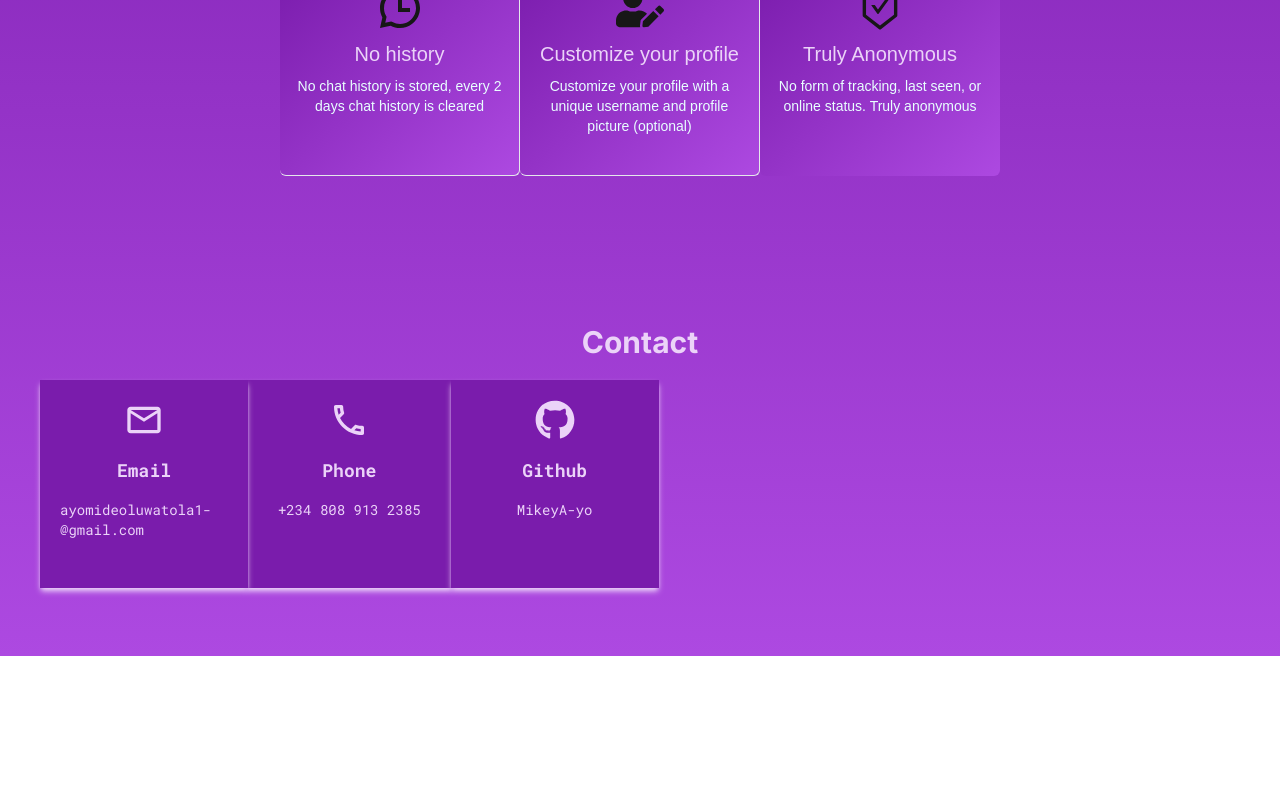
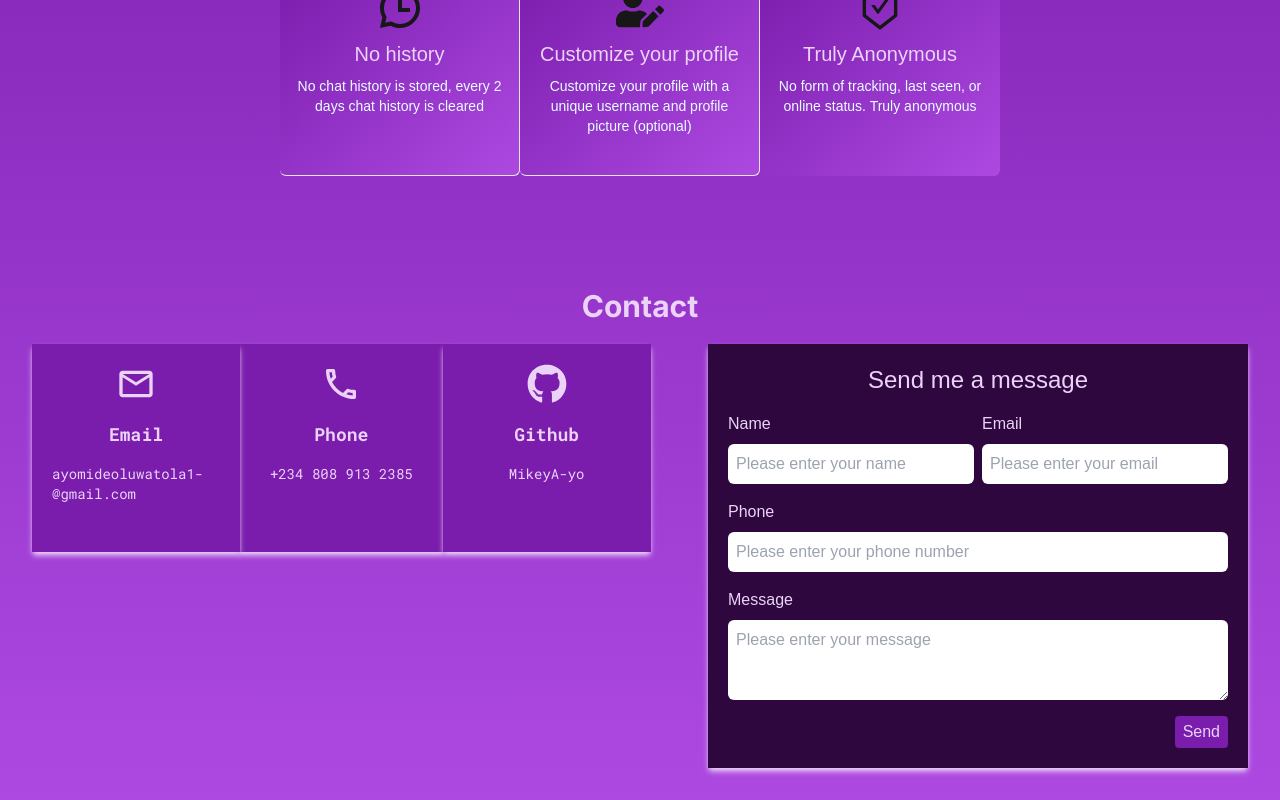
Before and after one commit to MikeyA-yo/anonyline, a Next.js app: page / in a window 1280 px wide. Shown: the part 1572-2372 px from the top of the page. Before the commit the page ends 2228 px from the top, so only its background shows below. Built offline with nearby package versions, Linux system fonts and the light colour scheme.

Commit message:
UI done, time to write the backend, but taking a break first

```diff
--- a/components/contact.tsx
+++ b/components/contact.tsx
@@ -9,12 +9,12 @@ const robMono = Roboto_Mono({weight:["400", "700"], subsets:["latin"]});
 export default function Contact(){
     return (
         <>
-          <div className="min-h-[50vh] flex flex-col text-[#EBD3F8] items-center justify-center p-10 gap-5" id="contact">
+          <div className="min-h-[50vh] flex flex-col text-[#EBD3F8] items-center justify-center p-8 gap-5" id="contact">
             <div className="z-10">
                 <h3 className={`${inter.className} text-3xl font-bold `}>Contact</h3>
             </div>
-            <div className="grid lg:grid-cols-2 md:grid-cols-2 grid-cols-1 z-10">
-                <div className={`lg:grid-cols-3 grid md:grid-cols-2 grid-cols-1 gap-4 ${robMono.className}`}>
+            <div className="grid lg:grid-cols-2 md:grid-cols-2 grid-cols-1 gap-4 z-10">
+                <div className={`lg:grid-cols-3 grid md:grid-cols-2 grid-cols-1 justify-self-center gap-4 ${robMono.className}`}>
                     <div className="h-52 w-52 bg-[#7A1CAC] shadow-md shadow-[#EBD3F8] flex flex-col items-center hyphens-manual gap-4 p-5 relative hover:animate-moving-border">
                       <MdOutlineEmail className="h-10 w-10 text-[#EBD3F8]" />
                       <h4 className={`text-lg font-bold`}>Email</h4>
--- a/components/contactform.tsx
+++ b/components/contactform.tsx
@@ -2,7 +2,43 @@
 export default function ContactForm(){
     return (
         <>
-          <div></div>
+          <div className="flex flex-col gap-4 p-5 items-center bg-[#2E073F] shadow-md shadow-[#EBD3F8] lg:min-h-96 md:min-h-80 md:w-[90%] justify-self-end">
+            <h3 className="text-2xl">Send me a message</h3>
+            <InputGrps>
+              <InputContainer>
+                <label htmlFor="name">Name</label>
+                <input id="name" placeholder="Please enter your name"  className="p-2 rounded-md text-[#2E073F]"/>
+              </InputContainer>
+              <InputContainer>
+                <label htmlFor="email">Email</label>
+                <input id="email" type="email" placeholder="Please enter your email" className="p-2 rounded-md text-[#2E073F]" />
+              </InputContainer>
+            </InputGrps>
+            <InputGrps>
+              <InputContainer>
+                <label htmlFor="Phone">Phone</label>
+                <input id="Phone" type="tel" placeholder="Please enter your phone number" className="p-2 rounded-md text-[#2E073F]" />
+              </InputContainer>
+            </InputGrps>
+            <InputGrps>
+              <InputContainer>
+                <label htmlFor="msg">Message</label>
+                <textarea id="msg" placeholder="Please enter your message" className="p-2 rounded-md text-[#2E073F] min-h-20" />
+              </InputContainer>
+            </InputGrps>
+            <button className="self-end px-2 py-1 bg-[#7A1CAC] rounded">Send</button>
+          </div>
         </>
     )
 }
+
+ function InputContainer({ children }:{children:React.ReactNode}) {
+    return <div className="flex flex-col flex-[1] gap-2">{children}</div>;
+  }
+ function InputGrps({ children }:{children:React.ReactNode}) {
+    return (
+      <div className="flex lg:flex-row flex-col w-full gap-2">
+        {children}
+      </div>
+    );
+  }
```
